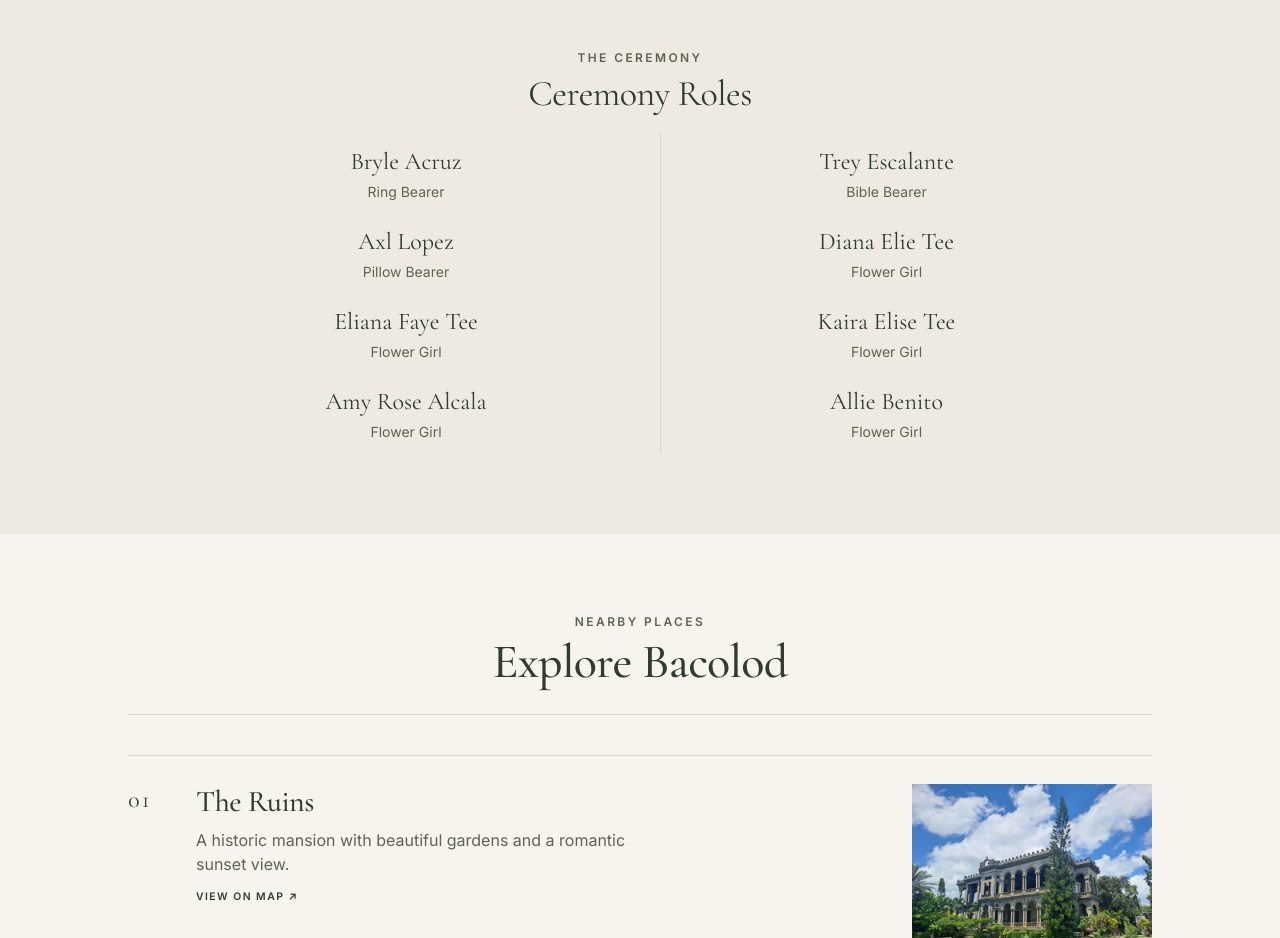
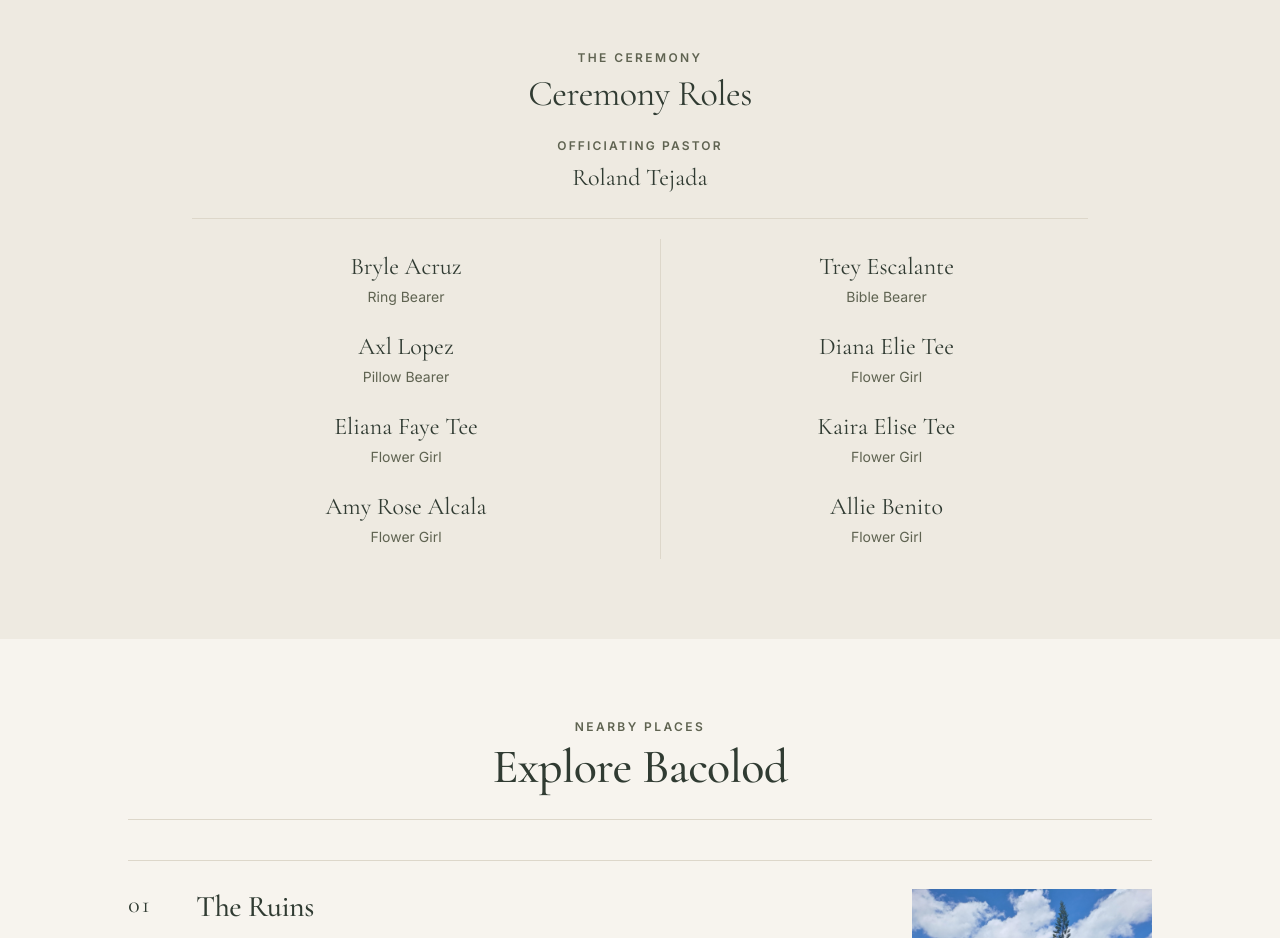
Before and after one commit to CeeZ-11/wedding-rsvp, a React (Vite) app: page /guide in a window 1280 px wide. Shown: the part 6600-7538 px from the top of the page. Built offline with nearby package versions, Linux system fonts and the light colour scheme.

Commit message:
Add officiating pastor to wedding guide

```diff
--- a/src/components/Entourage.tsx
+++ b/src/components/Entourage.tsx
@@ -145,6 +145,14 @@ export function Entourage() {
               Ceremony Roles
             </h3>
           </div>
+          <div className="mx-auto mt-6 max-w-4xl border-b border-readable-border pb-6">
+            <p className="font-sans text-xs font-semibold uppercase tracking-[0.18em] text-olive-secondary">
+              Officiating Pastor
+            </p>
+            <p className="mt-2 font-serif text-xl text-deep-olive sm:text-2xl">
+              {entourage.officiatingPastor.name}
+            </p>
+          </div>
           <ul className="mx-auto mt-5 grid max-w-4xl grid-cols-1 gap-x-10 sm:grid-cols-2 sm:[&>li:nth-child(even)]:border-l sm:[&>li:nth-child(even)]:border-readable-border sm:[&>li:nth-child(even)]:pl-6">
             {entourage.ceremonyRoles.map((person) => (
               <PersonRow key={person.name} person={person} />
--- a/src/data/entourage.ts
+++ b/src/data/entourage.ts
@@ -20,6 +20,7 @@ export interface EntourageData {
     maidOfHonor: Person;
     bridesmaids: Person[];
   };
+  officiatingPastor: Person;
   ceremonyRoles: Person[];
 }
 
@@ -85,6 +86,11 @@ export const entourage: EntourageData = {
     ],
   },
 
+  officiatingPastor: {
+    name: "Roland Tejada",
+    role: "Officiating Pastor",
+  },
+
   ceremonyRoles: [
     { name: "Bryle Acruz", role: "Ring Bearer" },
     { name: "Trey Escalante", role: "Bible Bearer" },
```
